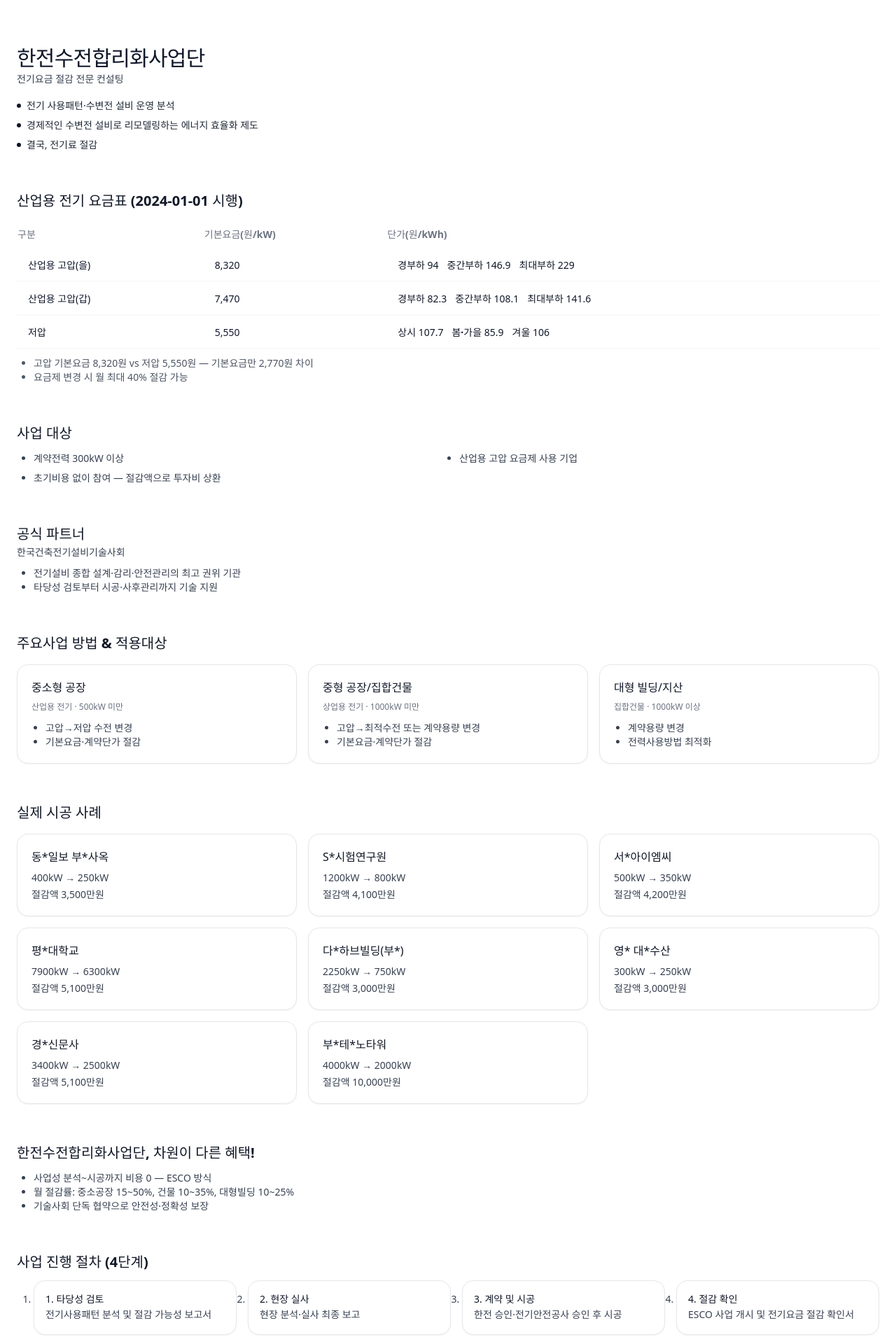
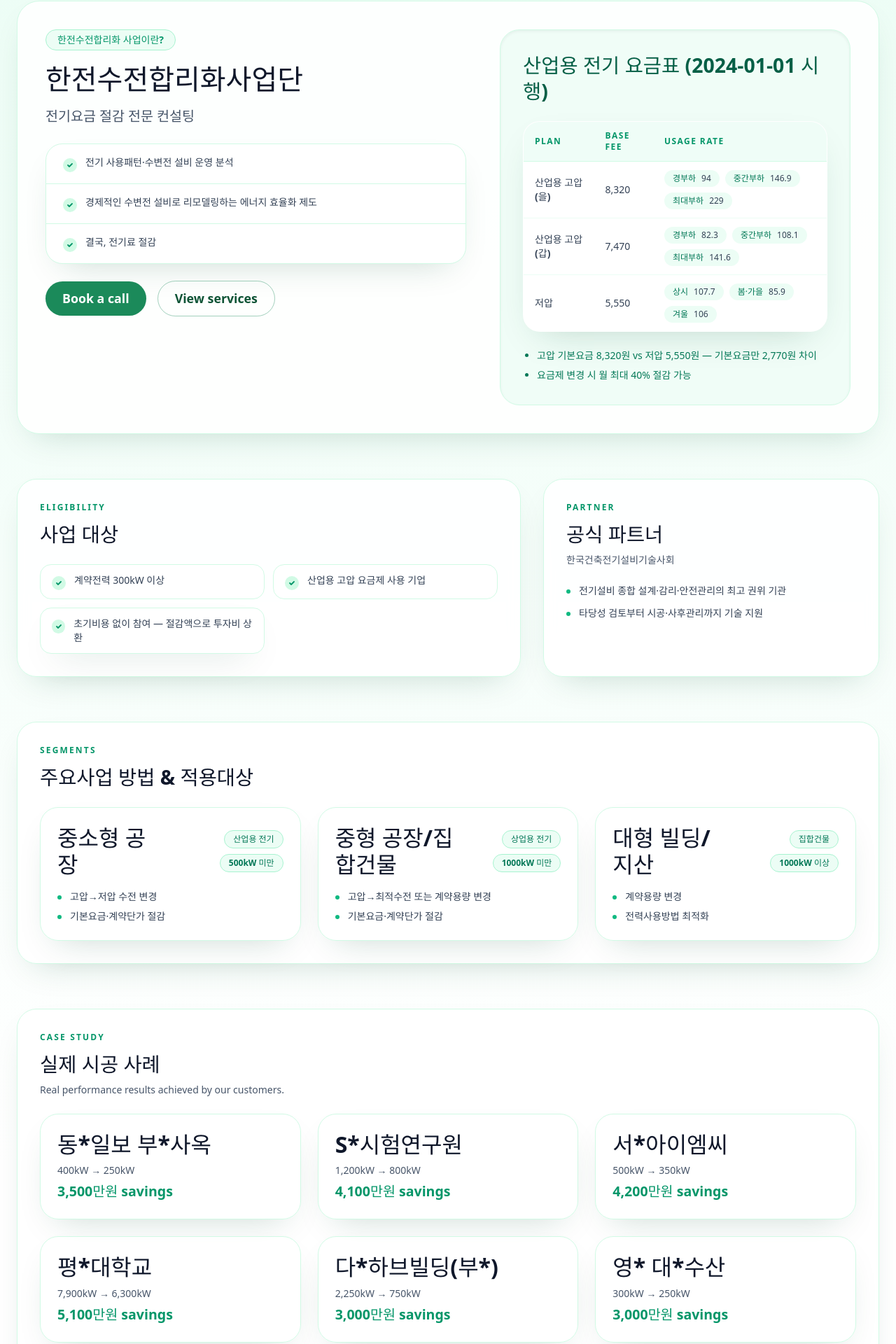
Before and after one commit to ayo-oss/re100-landing, a React (Vite) app: page /service/service-2 in a window 1280 px wide. Shown: the part 256-2176 px from the top of the page at 70% size. Built offline with nearby package versions, Linux system fonts and the light colour scheme; no server answers.

Commit message:
auto commit 2025-10-31 16:16:01

```diff
--- a/src/pages/power/Power.jsx
+++ b/src/pages/power/Power.jsx
@@ -1,197 +1,379 @@
-// SavePower.jsx
 import React from "react";
 import power from "./power.json";
-import { Link, NavLink } from "react-router-dom";
+import { Link } from "react-router-dom";
 
-const H2 = ({ children }) => (
-  <h2 className="text-xl font-semibold text-gray-900">{children}</h2>
-);
-const P = ({ children }) => (
-  <p className="text-sm leading-6 text-gray-700">{children}</p>
+const isArray = (value) => (Array.isArray(value) ? value : []);
+const isObject = (value) =>
+  value && typeof value === "object" && !Array.isArray(value);
+const asString = (value, fallback = "") =>
+  typeof value === "string" ? value : fallback;
+const formatNumber = (value) =>
+  typeof value === "number" ? value.toLocaleString() : asString(value);
+
+const Pill = ({ children }) => (
+  <span className="inline-flex items-center gap-2 rounded-full border border-emerald-200 bg-emerald-50 px-4 py-1 text-sm font-semibold text-emerald-600">
+    {children}
+  </span>
 );
 
-export default function SavePower() {
+const BulletItem = ({ children }) => (
+  <li className="flex items-start gap-3 rounded-2xl border border-emerald-100 bg-white px-4 py-3 shadow-soft">
+    <span className="mt-1 inline-flex h-5 w-5 items-center justify-center rounded-full bg-emerald-100 text-emerald-600">
+      <svg
+        aria-hidden="true"
+        className="h-3 w-3"
+        viewBox="0 0 12 12"
+        fill="none"
+        xmlns="http://www.w3.org/2000/svg"
+      >
+        <path
+          d="m3 6 2 2 4-4"
+          stroke="currentColor"
+          strokeWidth="1.8"
+          strokeLinecap="round"
+          strokeLinejoin="round"
+        />
+      </svg>
+    </span>
+    <span className="text-sm text-slate-700">{children}</span>
+  </li>
+);
+
+const SectionCard = ({ title, eyebrow, description, children, className }) => (
+  <section
+    className={`rounded-[28px] border border-emerald-100 bg-white/90 p-8 shadow-soft backdrop-blur ${className || ""}`}
+  >
+    {eyebrow ? (
+      <p className="text-xs font-semibold uppercase tracking-[0.18em] text-emerald-600">
+        {eyebrow}
+      </p>
+    ) : null}
+    {title ? (
+      <h2 className="mt-3 text-content-title font-semibold text-slate-900">
+        {title}
+      </h2>
+    ) : null}
+    {description ? (
+      <p className="mt-2 text-sm text-slate-600">{description}</p>
+    ) : null}
+    {children ? <div className="mt-6">{children}</div> : null}
+  </section>
+);
+
+const Tag = ({ children }) => (
+  <span className="inline-flex items-center gap-2 rounded-full border border-emerald-200 bg-emerald-50 px-3 py-1 text-xs font-semibold text-emerald-700">
+    {children}
+  </span>
+);
+
+export default function PowerService() {
+  const hero = isObject(power.hero) ? power.hero : {};
+  const tariff = isObject(power.tariff) ? power.tariff : {};
+  const eligibility = isObject(power.eligibility) ? power.eligibility : {};
+  const partner = isObject(power.partner) ? power.partner : {};
+  const segments = isObject(power.segments) ? power.segments : {};
+  const cases = isObject(power.cases) ? power.cases : {};
+  const benefits = isObject(power.benefits) ? power.benefits : {};
+  const process = isObject(power.process) ? power.process : {};
+  const badges = isObject(power.badges) ? power.badges : {};
+  const alliances = isObject(power.alliances) ? power.alliances : {};
+
+  const heroBullets = isArray(hero.bullets);
+  const tariffRows = isArray(tariff.rows);
+  const tariffNotes = isArray(tariff.notes);
+  const eligibilityItems = isArray(eligibility.items);
+  const partnerDesc = isArray(partner.desc);
+  const segmentCards = isArray(segments.cards);
+  const caseItems = isArray(cases.items);
+  const benefitBullets = isArray(benefits.bullets);
+  const processSteps = isArray(process.steps);
+  const badgeItems = isArray(badges.items);
+  const allianceOrgs = isArray(alliances.orgs);
+
+  const powerUnit = asString(cases?.unit?.power, "kW");
+  const moneyUnit = asString(cases?.unit?.money, "KRW");
+
   return (
-    <section className="relative overflow-hidden py-40">
-      <div className="container mx-auto px-6 space-y-14">
-        {/* Hero */}
-        <header>
-          <h1 className="text-3xl font-bold tracking-tight">{power.title}</h1>
-          <P>{power.subtitle}</P>
-          <div className="mt-4 grid gap-2 text-sm text-gray-800">
-            {power.hero.bullets.map((t, i) => (
-              <div key={i} className="flex items-center gap-2">
-                <span className="h-1.5 w-1.5 rounded-full bg-gray-900"></span>{" "}
-                {t}
+    <section className="relative overflow-hidden bg-gradient-to-b from-emerald-50 via-white to-white py-24">
+      <div className="absolute inset-0 -z-10 bg-[radial-gradient(circle_at_top,_rgba(209,245,225,0.8)_0%,_rgba(255,255,255,0)_65%)]" />
+      <div className="container flex flex-col gap-16">
+        <section className="grid gap-12 rounded-[32px] border border-emerald-100 bg-white/90 p-10 shadow-soft lg:grid-cols-[minmax(0,1.2fr),minmax(0,1fr)]">
+          <div className="flex flex-col gap-6">
+            <div>
+              <Pill>{asString(hero.heading, "Power saving consultation")}</Pill>
+              <h1 className="mt-4 text-display font-semibold leading-tight text-slate-900">
+                {asString(power.title)}
+              </h1>
+              <p className="mt-3 text-description text-slate-600">
+                {asString(power.subtitle)}
+              </p>
             </div>
+
+            {heroBullets.length ? (
+              <ul className="divide-y divide-emerald-100 rounded-3xl border border-emerald-100 bg-white shadow-soft">
+                {heroBullets.map((item, index) => (
+                  <li
+                    key={index}
+                    className="flex items-start gap-3 px-6 py-4 text-sm text-slate-700"
+                  >
+                    <span className="mt-1 inline-flex h-5 w-5 items-center justify-center rounded-full bg-emerald-100 text-emerald-600">
+                      <svg
+                        aria-hidden="true"
+                        className="h-3 w-3"
+                        viewBox="0 0 12 12"
+                        fill="none"
+                        xmlns="http://www.w3.org/2000/svg"
+                      >
+                        <path
+                          d="m3 6 2 2 4-4"
+                          stroke="currentColor"
+                          strokeWidth="1.8"
+                          strokeLinecap="round"
+                          strokeLinejoin="round"
+                        />
+                      </svg>
+                    </span>
+                    <span>{item}</span>
+                  </li>
                 ))}
+              </ul>
+            ) : null}
+
+            <div className="flex flex-wrap items-center gap-4">
+              <Link
+                to="/support/contact"
+                className="inline-flex items-center gap-2 rounded-full bg-brand px-6 py-3 text-button font-semibold text-white shadow-soft transition hover:bg-brand-dark"
+              >
+                {asString(power?.cta?.primary, "Book a call")}
+              </Link>
+              <Link
+                to="/service/service-1"
+                className="inline-flex items-center gap-2 rounded-full border border-brand/40 px-6 py-3 text-button font-semibold text-brand-dark transition hover:bg-emerald-50"
+              >
+                {asString(power?.cta?.secondary, "View services")}
+              </Link>
             </div>
-        </header>
+          </div>
 
-        {/* Tariff */}
-        <section>
-          <H2>{power.tariff.title}</H2>
-          <div className="mt-3 overflow-x-auto">
-            <table className="w-full text-left text-sm border-separate border-spacing-y-1">
-              <thead className="text-gray-500">
+          <div className="flex flex-col gap-6 rounded-[28px] border border-emerald-100 bg-emerald-50/70 p-8 shadow-inner">
+            <h2 className="text-content-title font-semibold text-emerald-800">
+              {asString(tariff.title, "Tariff comparison")}
+            </h2>
+            <div className="overflow-hidden rounded-3xl border border-white/70 bg-white shadow-soft">
+              <table className="min-w-full divide-y divide-emerald-100 text-sm">
+                <thead className="bg-emerald-50/80 text-xs uppercase tracking-[0.12em] text-emerald-600">
                   <tr>
-                  <th className="py-2 pr-4">구분</th>
-                  <th className="py-2 pr-4">기본요금(원/kW)</th>
-                  <th className="py-2 pr-4">단가(원/kWh)</th>
+                    <th className="px-4 py-3 text-left">
+                      {asString(tariff.colLabels?.plan, "Plan")}
+                    </th>
+                    <th className="px-4 py-3 text-left">
+                      {asString(tariff.colLabels?.base, "Base fee")}
+                    </th>
+                    <th className="px-4 py-3 text-left">
+                      {asString(tariff.colLabels?.usage, "Usage rate")}
+                    </th>
                   </tr>
                 </thead>
-              <tbody>
-                {power.tariff.rows.map((r, i) => (
-                  <tr key={i} className="bg-white shadow-sm">
-                    <td className="py-3 px-4 font-medium">{r.class}</td>
-                    <td className="py-3 px-4">{r.basic.toLocaleString()}</td>
-                    <td className="py-3 px-4">
-                      {Object.entries(r.kwh).map(([k, v]) => (
-                        <span key={k} className="mr-3 inline-block">
-                          <b className="text-gray-900">{k}</b> {v}
+                <tbody className="divide-y divide-emerald-50 text-slate-700">
+                  {tariffRows.map((row, index) => (
+                    <tr key={index} className="bg-white/95">
+                      <td className="px-4 py-3 font-semibold">
+                        {asString(row?.class)}
+                      </td>
+                      <td className="px-4 py-3">{formatNumber(row?.basic)}</td>
+                      <td className="px-4 py-3">
+                        <div className="flex flex-wrap gap-2">
+                          {Object.entries(row?.kwh || {}).map(
+                            ([label, value]) => (
+                              <span
+                                key={label}
+                                className="inline-flex items-center gap-2 rounded-full bg-emerald-50 px-3 py-1 text-xs"
+                              >
+                                <span className="font-medium text-emerald-700">
+                                  {label}
                                 </span>
-                      ))}
+                                <span>{formatNumber(value)}</span>
+                              </span>
+                            )
+                          )}
+                        </div>
                       </td>
                     </tr>
                   ))}
                 </tbody>
               </table>
             </div>
-          <ul className="mt-2 list-disc pl-6 text-sm text-gray-600">
-            {power.tariff.notes.map((n, i) => (
-              <li key={i}>{n}</li>
+            {tariffNotes.length ? (
+              <ul className="list-disc space-y-2 pl-5 text-sm text-emerald-700">
+                {tariffNotes.map((item, index) => (
+                  <li key={index}>{item}</li>
                 ))}
               </ul>
+            ) : null}
+          </div>
         </section>
 
-        {/* Eligibility */}
-        <section>
-          <H2>{power.eligibility.title}</H2>
-          <ul className="mt-3 grid gap-2 sm:grid-cols-2 list-disc pl-6 text-sm text-gray-700">
-            {power.eligibility.items.map((t, i) => (
-              <li key={i}>{t}</li>
+        <div className="grid gap-8 lg:grid-cols-[minmax(0,1.2fr),minmax(0,0.8fr)]">
+          <SectionCard
+            eyebrow="Eligibility"
+            title={asString(eligibility.title)}
+            description={asString(eligibility.subtitle)}
+          >
+            <ul className="grid gap-3 text-sm text-slate-700 sm:grid-cols-2">
+              {eligibilityItems.map((item, index) => (
+                <BulletItem key={index}>{item}</BulletItem>
               ))}
             </ul>
-        </section>
-
-        {/* Partner */}
-        <section>
-          <H2>{power.partner.title}</H2>
-          <P className="mt-1">
-            <b>{power.partner.name}</b>
-          </P>
-          <ul className="mt-2 list-disc pl-6 text-sm text-gray-700">
-            {power.partner.desc.map((t, i) => (
-              <li key={i}>{t}</li>
+          </SectionCard>
+          <SectionCard
+            eyebrow="Partner"
+            title={asString(partner.title)}
+            description={asString(partner.name)}
+          >
+            <ul className="space-y-3 text-sm text-slate-700">
+              {partnerDesc.map((item, index) => (
+                <li key={index} className="flex gap-3">
+                  <span className="mt-2 h-1.5 w-1.5 rounded-full bg-emerald-500" />
+                  <span>{item}</span>
+                </li>
               ))}
             </ul>
-        </section>
+          </SectionCard>
+        </div>
 
-        {/* Segments */}
-        <section>
-          <H2>{power.segments.title}</H2>
-          <div className="mt-4 grid gap-4 sm:grid-cols-2 lg:grid-cols-3">
-            {power.segments.cards.map((c, i) => (
+        <SectionCard
+          eyebrow="Segments"
+          title={asString(segments.title)}
+          description={asString(segments.subtitle)}
+        >
+          <div className="grid gap-6 md:grid-cols-2 xl:grid-cols-3">
+            {segmentCards.map((card, index) => (
               <div
-                key={i}
-                className="rounded-2xl border border-gray-200 bg-white p-5 shadow-sm"
+                key={index}
+                className="flex h-full flex-col gap-4 rounded-[26px] border border-emerald-100 bg-white/95 p-6 shadow-soft transition hover:-translate-y-1 hover:shadow-xl"
               >
-                <div className="font-medium text-gray-900">{c.name}</div>
-                <div className="mt-2 text-xs text-gray-500">
-                  {c.conditions.join(" · ")}
+                <div className="flex items-center justify-between gap-3">
+                  <h3 className="text-title font-semibold text-slate-900">
+                    {asString(card.name)}
+                  </h3>
+                  <div className="flex flex-wrap justify-end gap-2">
+                    {isArray(card.conditions).map((condition, idx) => (
+                      <Tag key={idx}>{condition}</Tag>
+                    ))}
                   </div>
-                <ul className="mt-3 list-disc pl-5 text-sm text-gray-700">
-                  {c.methods.map((m, j) => (
-                    <li key={j}>{m}</li>
+                </div>
+                <ul className="space-y-2 text-sm text-slate-700">
+                  {isArray(card.methods).map((method, idx) => (
+                    <li key={idx} className="flex gap-3">
+                      <span className="mt-2 h-1.5 w-1.5 rounded-full bg-emerald-500" />
+                      <span>{method}</span>
+                    </li>
                   ))}
                 </ul>
               </div>
             ))}
           </div>
-        </section>
+        </SectionCard>
 
-        {/* Cases */}
-        <section>
-          <H2>{power.cases.title}</H2>
-          <div className="mt-4 grid gap-4 sm:grid-cols-2 lg:grid-cols-3">
-            {power.cases.items.map((c, i) => (
+        <SectionCard
+          eyebrow="Case Study"
+          title={asString(cases.title)}
+          description="Real performance results achieved by our customers."
+        >
+          <div className="grid gap-6 md:grid-cols-2 xl:grid-cols-3">
+            {caseItems.map((item, index) => (
               <div
-                key={i}
-                className="rounded-2xl border border-gray-200 bg-white p-5 shadow-sm"
+                key={index}
+                className="rounded-[26px] border border-emerald-100 bg-white/95 p-6 shadow-soft"
               >
-                <div className="font-medium text-gray-900">{c.name}</div>
-                <div className="mt-2 text-sm text-gray-700">
-                  {c.from}
-                  {power.cases.unit.power} → {c.to}
-                  {power.cases.unit.power}
+                <h3 className="text-title font-semibold text-slate-900">
+                  {asString(item.name)}
+                </h3>
+                <p className="mt-2 text-sm text-slate-600">
+                  {formatNumber(item.from)}
+                  {powerUnit} → {formatNumber(item.to)}
+                  {powerUnit}
+                </p>
+                <p className="mt-1 text-description font-semibold text-emerald-600">
+                  {formatNumber(item.saving)}
+                  {moneyUnit} savings
+                </p>
               </div>
-                <div className="mt-1 text-sm text-gray-700">
-                  절감액 {c.saving.toLocaleString()}
-                  {power.cases.unit.money}
+            ))}
+          </div>
+        </SectionCard>
+
+        <SectionCard
+          eyebrow="Benefits"
+          title={asString(benefits.title)}
+          description={asString(benefits.subtitle)}
+        >
+          <ul className="grid gap-3 text-sm text-slate-700 sm:grid-cols-2">
+            {benefitBullets.map((item, index) => (
+              <BulletItem key={index}>{item}</BulletItem>
+            ))}
+          </ul>
+        </SectionCard>
+
+        <SectionCard
+          eyebrow="Process"
+          title={asString(process.title)}
+          description="Transparent step-by-step workflow from assessment to verification."
+        >
+          <ol className="grid gap-6 md:grid-cols-2 xl:grid-cols-4">
+            {processSteps.map((step, index) => (
+              <li
+                key={index}
+                className="flex h-full flex-col gap-3 rounded-[26px] border border-emerald-100 bg-white/95 p-5 shadow-soft"
+              >
+                <div className="flex items-center gap-3">
+                  <span className="inline-flex h-8 w-8 items-center justify-center rounded-full bg-emerald-100 text-sm font-semibold text-emerald-600">
+                    {index + 1}
+                  </span>
+                  <h3 className="text-sm font-semibold text-slate-900">
+                    {asString(step.title)}
+                  </h3>
+                </div>
+                <p className="text-sm text-slate-600">{asString(step.desc)}</p>
+              </li>
+            ))}
+          </ol>
+        </SectionCard>
+
+        <div className="grid gap-8 md:grid-cols-[minmax(0,1.1fr),minmax(0,0.9fr)]">
+          <SectionCard
+            eyebrow="Special Point"
+            title={asString(badges.title)}
+            description="Key differentiators that power FLAG's savings program."
+          >
+            <div className="flex flex-wrap gap-3">
+              {badgeItems.map((item, index) => (
+                <Tag key={index}>{item}</Tag>
+              ))}
+            </div>
+          </SectionCard>
+          <SectionCard
+            eyebrow="Alliances"
+            title={asString(alliances.title)}
+            description="Trusted alliances across the energy and construction ecosystem."
+          >
+            <div className="space-y-3">
+              {allianceOrgs.map((org, index) => (
+                <div
+                  key={index}
+                  className="rounded-[26px] border border-emerald-100 bg-white/95 px-5 py-4 shadow-soft"
+                >
+                  <div className="text-sm font-semibold text-slate-900">
+                    {asString(org.name)}
+                  </div>
+                  <div className="text-xs uppercase tracking-[0.18em] text-slate-500">
+                    {asString(org.en)}
                   </div>
                 </div>
               ))}
             </div>
-        </section>
-
-        {/* Benefits */}
-        <section>
-          <H2>{power.benefits.title}</H2>
-          <ul className="mt-3 list-disc pl-6 text-sm text-gray-700">
-            {power.benefits.bullets.map((t, i) => (
-              <li key={i}>{t}</li>
-            ))}
-          </ul>
-        </section>
-
-        {/* Process */}
-        <section>
-          <H2>{power.process.title}</H2>
-          <ol className="mt-3 grid gap-4 sm:grid-cols-2 lg:grid-cols-4 list-decimal pl-6 text-sm text-gray-700">
-            {power.process.steps.map((s, i) => (
-              <li
-                key={i}
-                className="rounded-2xl border border-gray-200 bg-white p-4 shadow-sm"
-              >
-                <div className="font-medium text-gray-900">
-                  {i + 1}. {s.title}
+          </SectionCard>
         </div>
-                <P>{s.desc}</P>
-              </li>
-            ))}
-          </ol>
-        </section>
-
-        {/* Badges */}
-        <section>
-          <H2>{power.badges.title}</H2>
-          <div className="mt-3 flex flex-wrap gap-2">
-            {power.badges.items.map((b, i) => (
-              <span
-                key={i}
-                className="rounded-full border border-gray-300 bg-white px-3 py-1 text-xs shadow-sm"
-              >
-                {b}
-              </span>
-            ))}
-          </div>
-        </section>
-
-        {/* Alliances */}
-        <section>
-          <H2>{power.alliances.title}</H2>
-          <ul className="mt-3 grid gap-2 sm:grid-cols-2 text-sm text-gray-700">
-            {power.alliances.orgs.map((o, i) => (
-              <li
-                key={i}
-                className="rounded-2xl border border-gray-200 bg-white p-4 shadow-sm"
-              >
-                <div className="font-medium text-gray-900">{o.name}</div>
-                <div className="text-xs text-gray-500">{o.en}</div>
-              </li>
-            ))}
-          </ul>
-        </section>
       </div>
     </section>
   );
```
Lines whose indentation alone changed are shown as unchanged.
